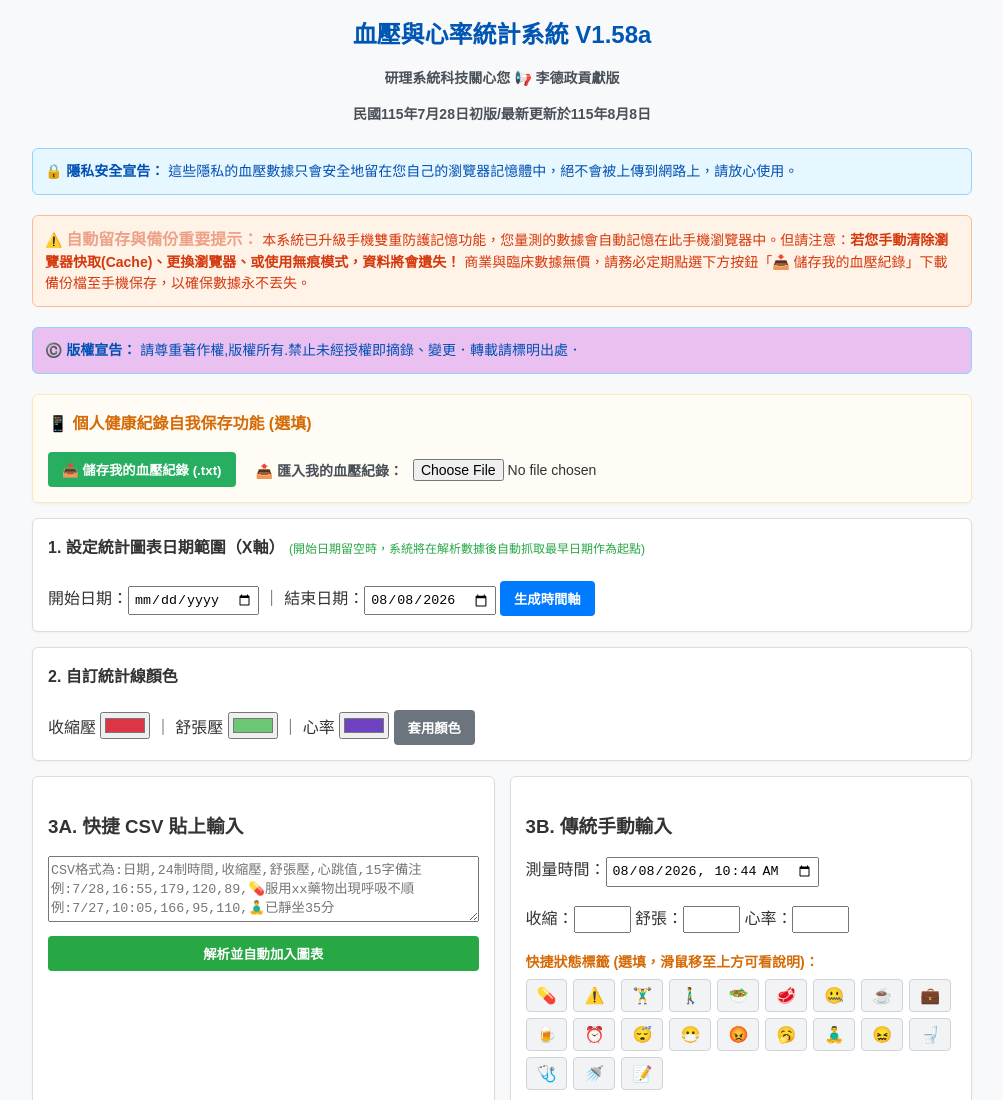
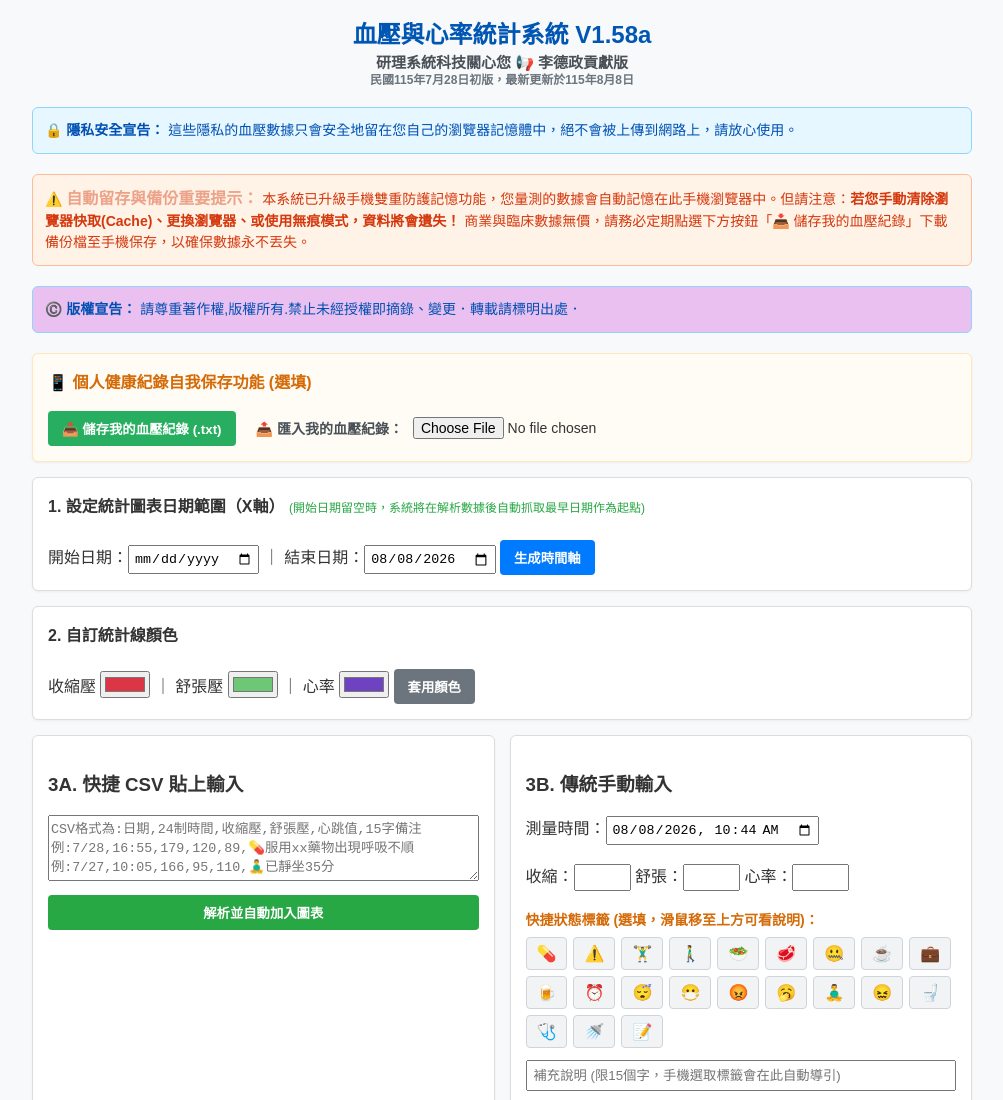
Before and after one commit to TW-MadGuy/Crazytec-healthtracker1, a plain HTML site: page index.html in a window 1280 px wide. Shown: the top 1100 px of the page, without its empty margins (138-1141 px from the left). Drawn offline with Linux system fonts and the light colour scheme.

Commit message:
Refactor HTML structure and styling adjustments

```diff
--- a/index.html
+++ b/index.html
@@ -23,12 +23,13 @@
 
     		/* 👇 加上這幾行，阻擋手機預設的長按選取與複製選單 */
     		-webkit-touch-callout: none; /* 禁用 iOS 的長按快顯選單 */
-			-webkit-user-drag: none;     /* 新增：禁止系統把它當圖片拖曳下載 */
+            -webkit-user-drag: none;     /* 新增：禁止系統把它當圖片拖曳下載 */
     		-webkit-user-select: none;   /* 禁用 Webkit 核心 (Chrome/Safari) 的文字反白選取 */
     		-moz-user-select: none;      /* 禁用 Firefox 的文字選取 */
     		-ms-user-select: none;       /* 禁用 IE/Edge 的文字選取 */
     		user-select: none;           /* 標準語法 */
 		}
+
         .icon-btn.active { background: #ffe7ba; border-color: #d46b08; box-shadow: 0 0 4px rgba(212,107,8,0.3); }
 
         @media (max-width: 768px) {
@@ -76,15 +77,22 @@
     </style>
 </head>
 <body>
-    <div style="text-align: center; margin-bottom: 25px; padding: 0 10px;">
-        <h2 style="color: #0056b3; margin: 0 auto 12px auto; display: inline-block; font-size: 24px;">
+	<div style="text-align: center; margin-bottom: 20px; padding: 0 10px;">
+        <h2 style="color: #0056b3; margin: 0 auto 5px auto; display: inline-block; font-size: 24px;">
             血壓與心率統計系統 V1.58a
         </h2>
-        <br>
-        <div style="display: inline-flex; align-items: center; justify-content: center; gap: 8px; margin-top: 5px; flex-wrap: wrap;">
-            <span style="font-size: 14px; font-weight: bold; color: #495057; vertical-align: middle;">
-                研理系統科技關心您  📢 李德政貢獻版</br><br> 民國115年7月28日初版/最新更新於115年8月8日
-            </span>
+		<!-- gap: 2px 控制極小間距 -->
+		<div style="display: flex; flex-direction: column; gap: 2px; align-items: center; margin-top: 0;">
+
+            <!-- 第一行：公司名稱與貢獻版 (直接調 font-size 的數字即可) -->
+            <div style="font-size: 15px; font-weight: bold; color: #495057; line-height: 1.1; margin: 0;">
+                研理系統科技關心您 📢 李德政貢獻版
+            </div>
+
+            <!-- 第二行：初版與更新日期 (直接調 font-size 的數字即可) -->
+            <div style="font-size: 12px; font-weight: bold; color: #6c757d; line-height: 1.1; margin: 0;">
+                民國115年7月28日初版，最新更新於115年8月8日
+            </div>
         </div>
     </div>
 
```
